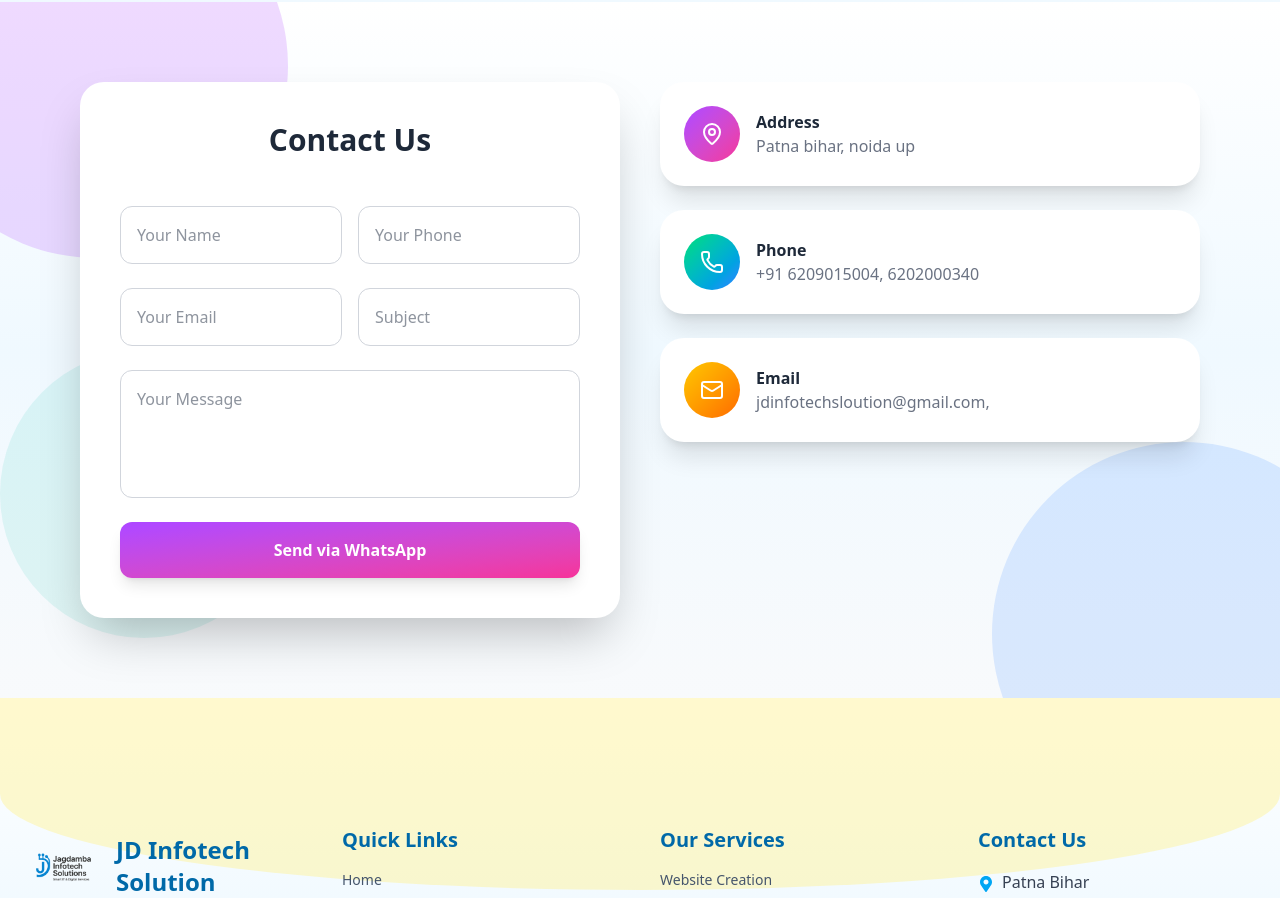
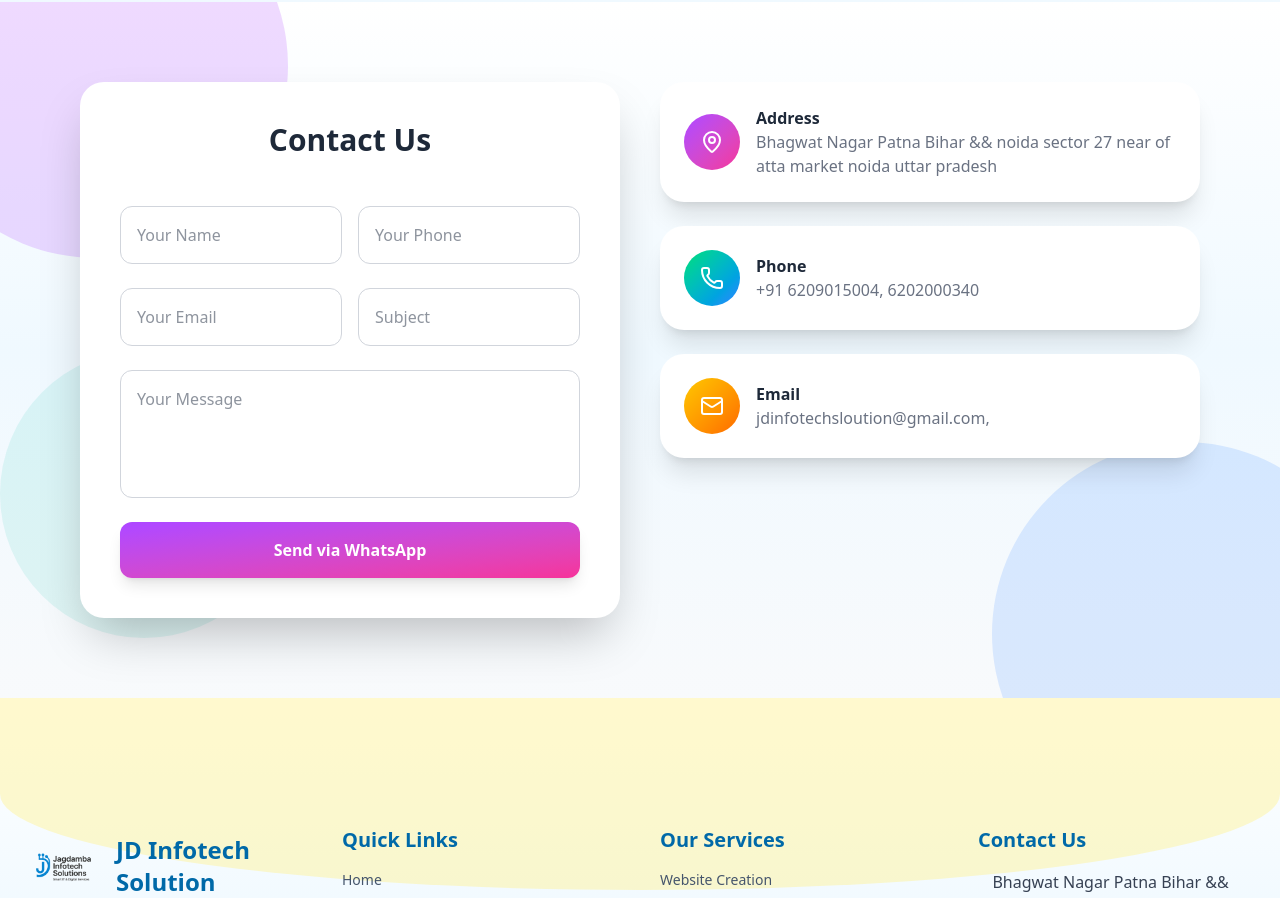
Before and after one commit to abhishekgfg/jdis, a React (Vite) app: page / in a window 1280 px wide. Shown: the part 7071-7969 px from the top of the page. Built offline with nearby package versions, Linux system fonts and the light colour scheme; the HTML template or start-up script is replaced by a standard one.

Commit message:
Update address details in ContactFormWithInfo and Footer components for accuracy

```diff
--- a/src/components/ContactFormWithInfo.jsx
+++ b/src/components/ContactFormWithInfo.jsx
@@ -122,7 +122,7 @@ export default function ContactFormWithInfo() {
             <div>
               <h4 className="font-semibold text-gray-800">Address</h4>
               <p className="text-gray-500">
-                Patna bihar, noida up
+                Bhagwat Nagar Patna Bihar && noida sector 27 near of atta market noida uttar pradesh
               </p>
             </div>
           </div>
--- a/src/components/Footer.jsx
+++ b/src/components/Footer.jsx
@@ -84,7 +84,7 @@ export default function Footer() {
     {/* Address */}
     <li className="flex items-center gap-2">
       <FaMapMarkerAlt className="text-sky-500 mt-1" />
-      <span>Patna Bihar</span>
+      <span>Bhagwat Nagar Patna Bihar && noida sector 27 near of atta market noida uttar pradesh</span>
     </li>
 
     {/* Phone Numbers */}
```
